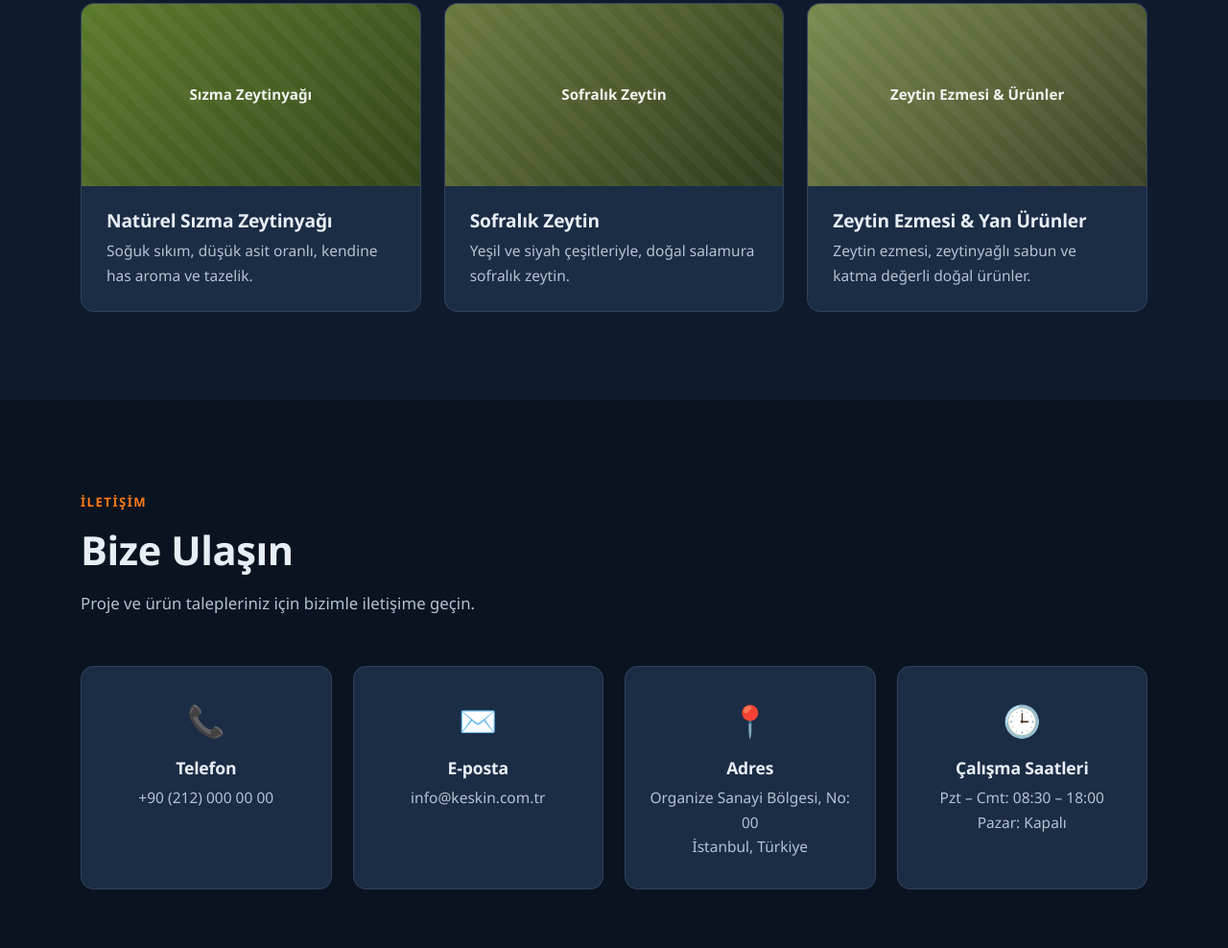
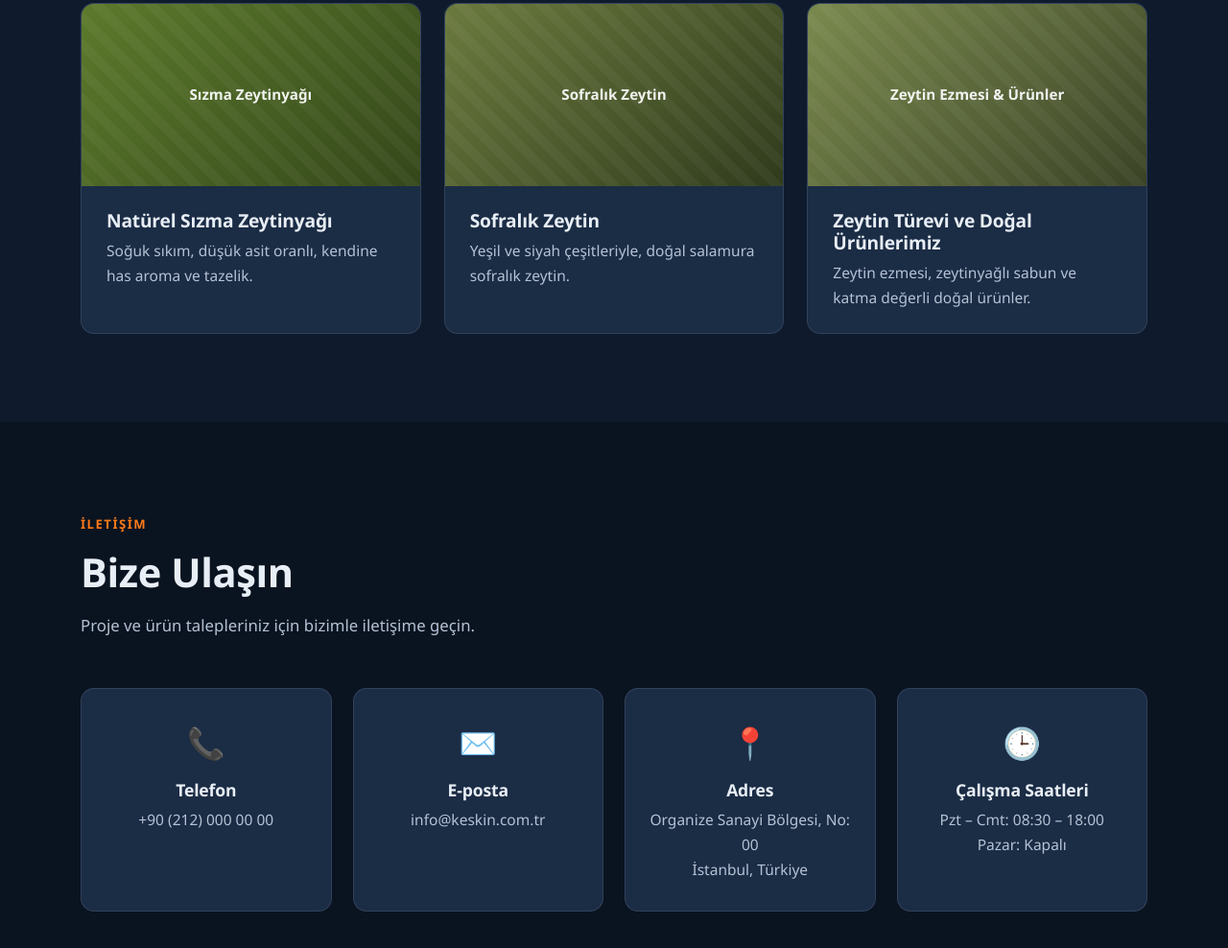
Before and after one commit to sener48-ops/keskin-website, a plain HTML site: page index.html in a window 1280 px wide. Shown: the part 3522-4510 px from the top of the page at 96% size. Drawn offline with Linux system fonts and the light colour scheme.

Commit message:
Zeytin bölümü 3. kart başlığını güncelle
"Zeytin Ezmesi & Yan Ürünler" -> "Zeytin Türevi ve Doğal Ürünlerimiz"

Co-Authored-By: Claude Opus 4.8 <noreply@anthropic.com>

```diff
--- a/index.html
+++ b/index.html
@@ -188,7 +188,7 @@
         <article class="product-card olive reveal">
           <div class="product-img olive3" data-label="Zeytin Ezmesi & Ürünler"></div>
           <div class="product-body">
-            <h3>Zeytin Ezmesi &amp; Yan Ürünler</h3>
+            <h3>Zeytin Türevi ve Doğal Ürünlerimiz</h3>
             <p>Zeytin ezmesi, zeytinyağlı sabun ve katma değerli doğal ürünler.</p>
           </div>
         </article>
```
